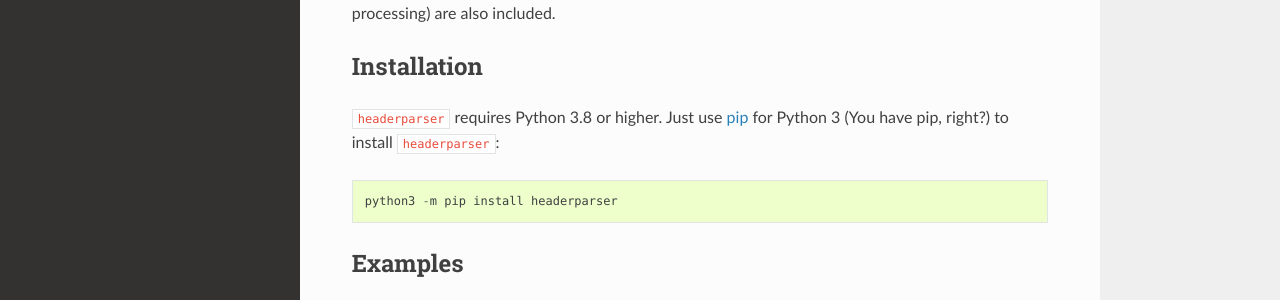
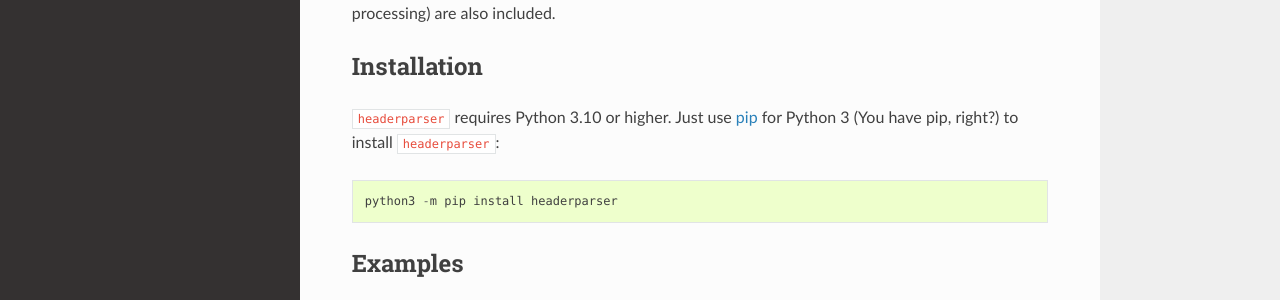
Before and after one commit to wheelodex/headerparser, a Sphinx documentation site: the page built from docs/index.rst, in a window 1280 px wide and 900 px high. Shown: the part 375-675 px from the top of the window. Built offline with Sphinx 7.4.7 and the Read the Docs theme 3.1.0, drawn with Linux system fonts in a browser that asks for light colours.

Commit message:
Drop support for Python 3.8 & 3.9

```diff
--- a/README.rst
+++ b/README.rst
@@ -56,7 +56,7 @@
 
 Installation
 ============
-``headerparser`` requires Python 3.8 or higher.  Just use `pip
+``headerparser`` requires Python 3.10 or higher.  Just use `pip
 <https://pip.pypa.io>`_ for Python 3 (You have pip, right?) to install
 ``headerparser``::
 
--- a/docs/changelog.rst
+++ b/docs/changelog.rst
@@ -6,6 +6,7 @@
 v0.6.0 (in development)
 -----------------------
 - Support Python 3.14
+- Drop support for Python 3.8 and 3.9
 
 
 v0.5.2 (2024-12-01)
--- a/docs/index.rst
+++ b/docs/index.rst
@@ -30,7 +30,7 @@
 
 Installation
 ============
-``headerparser`` requires Python 3.8 or higher.  Just use `pip
+``headerparser`` requires Python 3.10 or higher.  Just use `pip
 <https://pip.pypa.io>`_ for Python 3 (You have pip, right?) to install
 ``headerparser``::
 
--- a/pyproject.toml
+++ b/pyproject.toml
@@ -7,7 +7,7 @@
 dynamic = ["version"]
 description = "argparse for mail-style headers"
 readme = "README.rst"
-requires-python = ">=3.8"
+requires-python = ">=3.10"
 license = "MIT"
 license-files = ["LICENSE"]
 authors = [
@@ -28,8 +28,6 @@
 classifiers = [
     "Programming Language :: Python :: 3 :: Only",
     "Programming Language :: Python :: 3",
-    "Programming Language :: Python :: 3.8",
-    "Programming Language :: Python :: 3.9",
     "Programming Language :: Python :: 3.10",
     "Programming Language :: Python :: 3.11",
     "Programming Language :: Python :: 3.12",
```
Also changed, not shown: CHANGELOG.md (+1 -0 lines), 2 other files.
